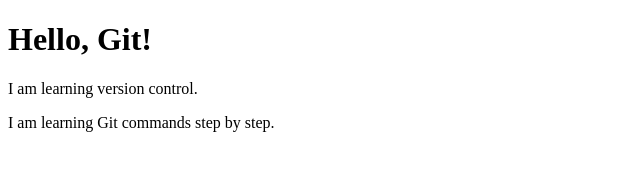
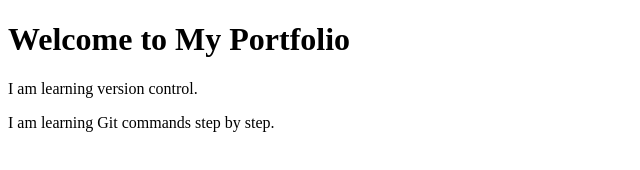
Before and after one commit to nehabobygit/git-hub-practice, a plain HTML site: page index.html in a window 1280 px wide. Shown: the whole page, without its empty margins (0-640 px from the left). Drawn offline with Linux system fonts and the light colour scheme.

Commit message:
Update heading in version one

```diff
--- a/index.html
+++ b/index.html
@@ -4,7 +4,7 @@
     <title>My First Git Project</title>
 </head>
 <body>
-    <h1>Hello, Git!</h1>
+    <h1>Welcome to My Portfolio</h1>
     <p>I am learning version control.</p>
     <p>I am learning Git commands step by step.</p>
 </body>
```
